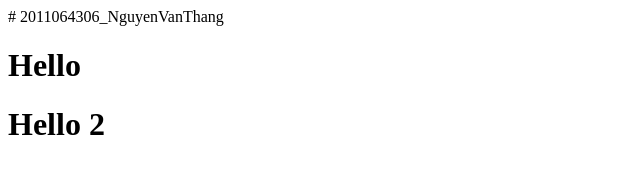
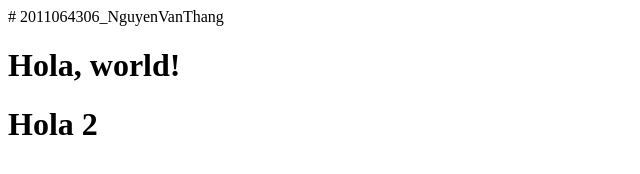
Before and after one commit to skyred123/2011064306_NguyenVanThang, a plain HTML site: page index.html in a window 1280 px wide. Shown: the whole page, without its empty margins (0-640 px from the left). Drawn offline with Linux system fonts and the light colour scheme.

Commit message:
commit update hello -> halo file index

```diff
--- a/index.html
+++ b/index.html
@@ -7,7 +7,7 @@
     <title>Document</title>
 </head>
 <body>
-    <h1>Hello</h1>
-    <h1>Hello 2</h1>
+    <h1>Hola, world!</h1>
+    <h1>Hola 2</h1>
 </body>
 </html>
```
